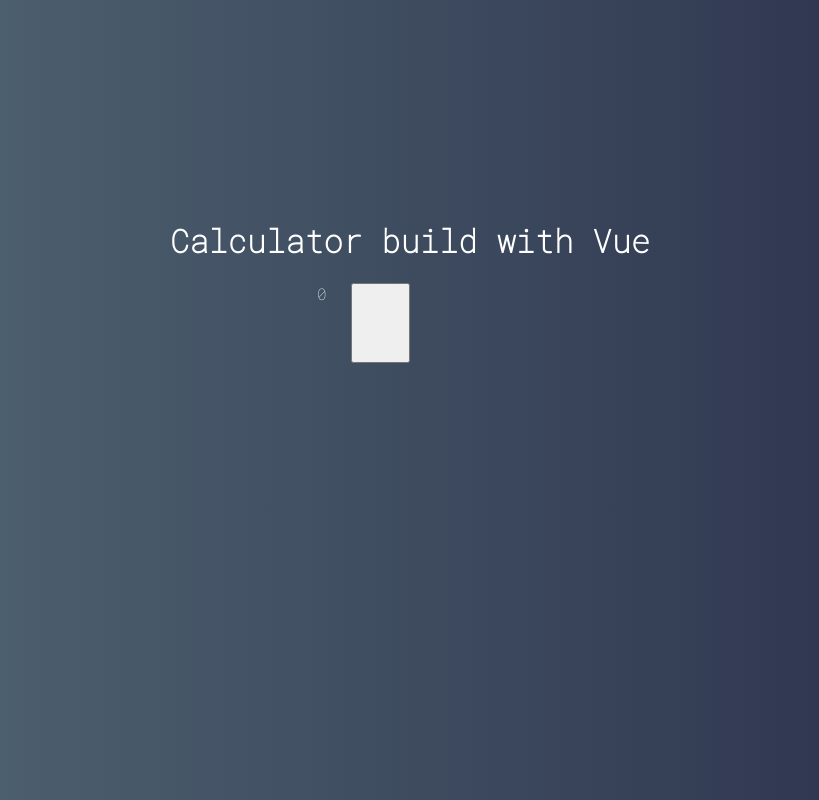
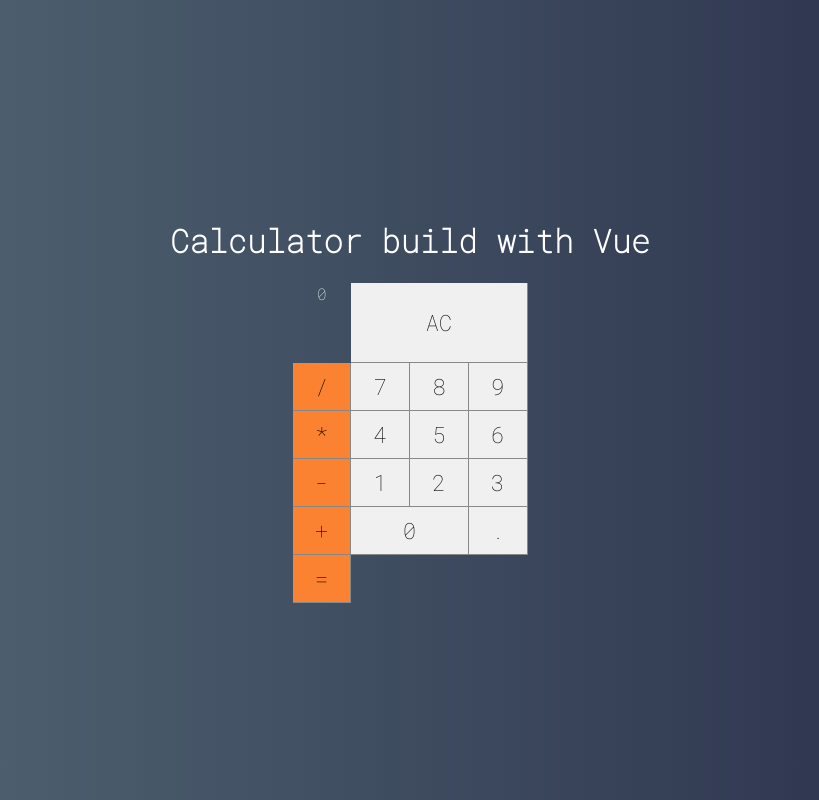
Before and after one commit to Andreas-Ziegler22/Calculator-VueJS, a Vue app in the folder calculator-vuejs/: page / in a window 1280 px wide. Shown: the whole page, without its empty margins (230-1049 px from the left). Built offline with nearby package versions, Linux system fonts and the light colour scheme; the HTML template or start-up script is replaced by a standard one.

Commit message:
buttons design with classes

```diff
--- a/calculator-vuejs/src/components/Button.vue
+++ b/calculator-vuejs/src/components/Button.vue
@@ -15,4 +15,37 @@
 };
 </script>
 
-<style></style>
+<style>
+:root {
+  --bg-button: #f0f0f0;
+  --border-button: solid 1px #888;
+}
+.button {
+  font-size: 1.4rem;
+  background-color: var(--bg-button);
+  border: none;
+  border-right: var(--border-button);
+  border-bottom: var(--border-button);
+  outline: none;
+  cursor: pointer;
+}
+
+.button:active {
+  background-color: #ccc;
+}
+
+.button.double {
+  grid-column: span 2;
+}
+
+.button.triple {
+  grid-column: span 3;
+}
+
+.button.operation {
+  background-color: #fa8231;
+}
+.button.operation:active {
+  background-color: #fa8231cc;
+}
+</style>
--- a/calculator-vuejs/src/main/Calculator.vue
+++ b/calculator-vuejs/src/main/Calculator.vue
@@ -1,7 +1,23 @@
 <template>
   <div class="calculator">
     <Display />
-    <Button />
+    <Button label="AC" triple />
+    <Button label="/" operation />
+    <Button label="7" />
+    <Button label="8" />
+    <Button label="9" />
+    <Button label="*" operation />
+    <Button label="4" />
+    <Button label="5" />
+    <Button label="6" />
+    <Button label="-" operation />
+    <Button label="1" />
+    <Button label="2" />
+    <Button label="3" />
+    <Button label="+" operation />
+    <Button label="0" double />
+    <Button label="." />
+    <Button label="=" operation />
   </div>
 </template>
 
```
